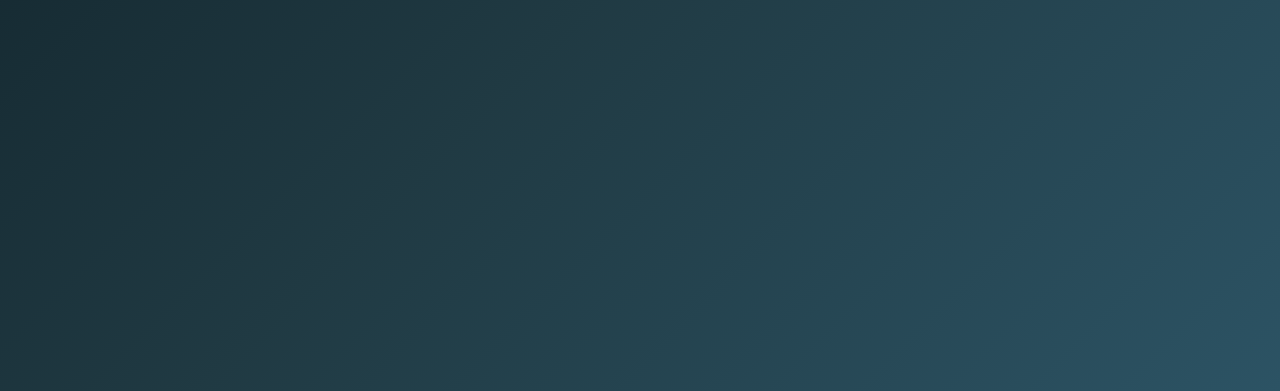
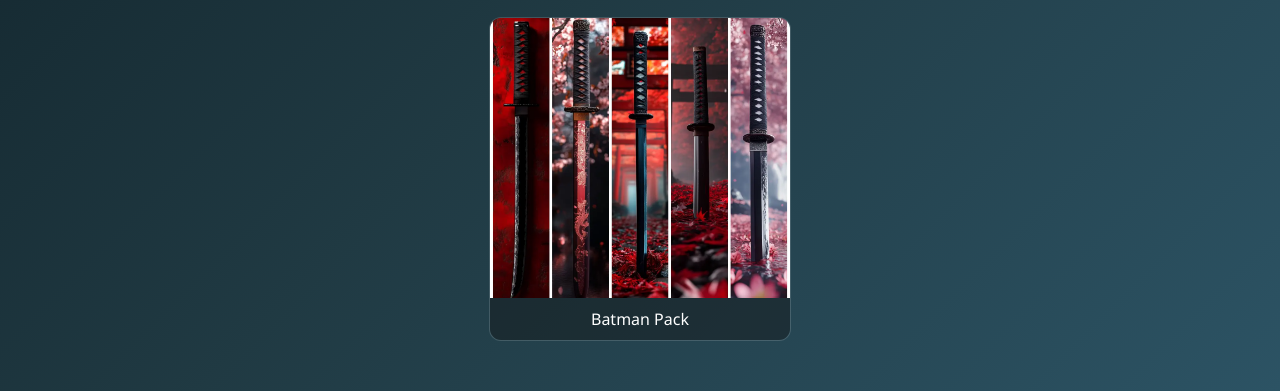
Before and after one commit to hkharsh001/Midnight-Eco-, a plain HTML site: page index.html in a window 1280 px wide. Shown: the part 489-880 px from the top of the page. Drawn offline with Linux system fonts and the light colour scheme.

Commit message:
Update index.html

```diff
--- a/index.html
+++ b/index.html
@@ -114,6 +114,11 @@
         <img loading="lazy" src="https://raw.githubusercontent.com/hkharsh001/Midnight-Eco-/refs/heads/main/photo-collage.png.webp" alt="Katana Pack">
         <p>Katana Pack</p>
       </a>
+      <!-- Batman Pack -->
+      <a href="https://drive.google.com/drive/folders/1rbLOfCzDFcZY0eXHBq1f0PStSlP4l4Hj" target="_blank" class="card">
+        <img loading="lazy" src="https://raw.githubusercontent.com/hkharsh001/Midnight-Eco-/refs/heads/main/photo-collage.png.webp" alt="Katana Pack">
+        <p>Batman Pack</p>
+      </a>
     </div>
   </div>
 
```
